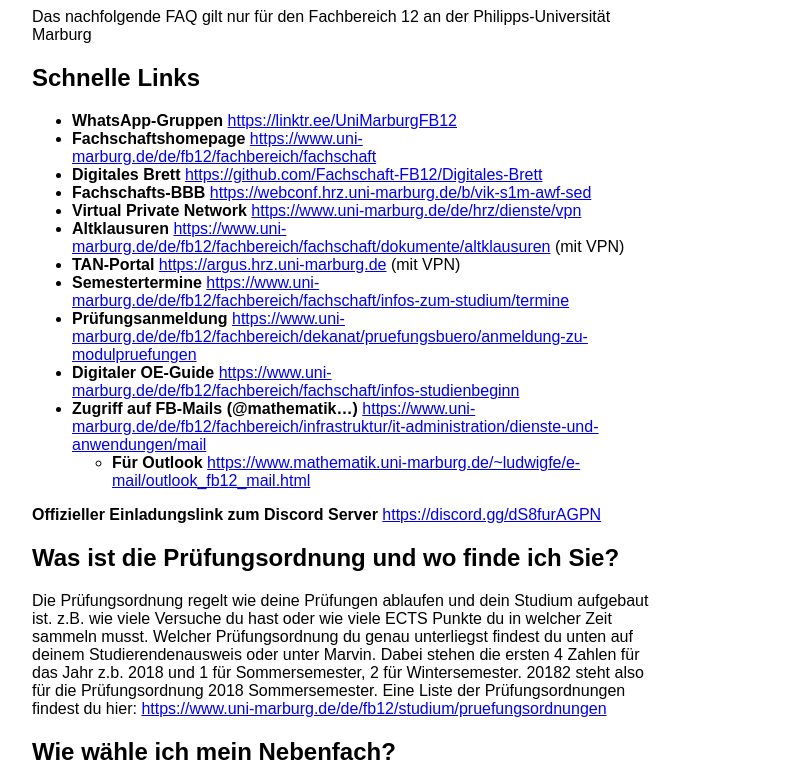
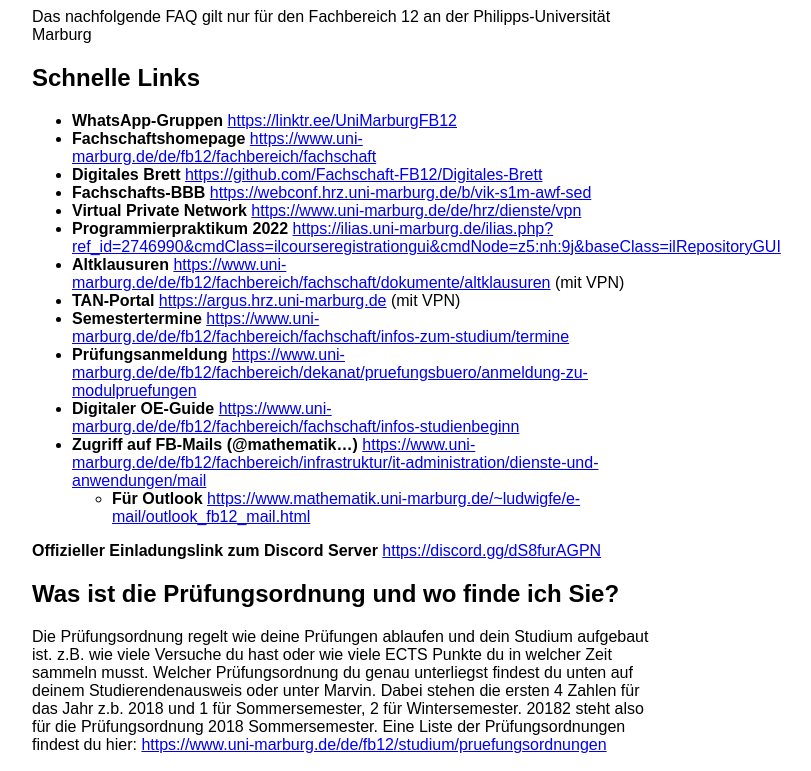
Before and after one commit to Fachschaft-FB12/faq, a plain HTML site: page index.html in a window 1280 px wide. Shown: the top 771 px of the page, without its empty margins (292-1103 px from the left). Drawn offline with Linux system fonts and the light colour scheme.

Commit message:
add progpra

```diff
--- a/index.html
+++ b/index.html
@@ -13,6 +13,7 @@
 <li><strong>Digitales Brett</strong> <a href="https://github.com/Fachschaft-FB12/Digitales-Brett">https://github.com/Fachschaft-FB12/Digitales-Brett</a></li>
 <li><strong>Fachschafts-BBB</strong> <a href="https://webconf.hrz.uni-marburg.de/b/vik-s1m-awf-sed">https://webconf.hrz.uni-marburg.de/b/vik-s1m-awf-sed</a></li>
 <li><strong>Virtual Private Network</strong> <a href="https://www.uni-marburg.de/de/hrz/dienste/vpn">https://www.uni-marburg.de/de/hrz/dienste/vpn</a></li>
+<li><strong>Programmierpraktikum 2022</strong> <a href="https://ilias.uni-marburg.de/ilias.php?ref_id=2746990&cmdClass=ilcourseregistrationgui&cmdNode=z5:nh:9j&baseClass=ilRepositoryGUI">https://ilias.uni-marburg.de/ilias.php?ref_id=2746990&cmdClass=ilcourseregistrationgui&cmdNode=z5:nh:9j&baseClass=ilRepositoryGUI</a></li>
 <li><strong>Altklausuren</strong> <a href="https://www.uni-marburg.de/de/fb12/fachbereich/fachschaft/dokumente/altklausuren">https://www.uni-marburg.de/de/fb12/fachbereich/fachschaft/dokumente/altklausuren</a> (mit VPN)</li>
 <li><strong>TAN-Portal</strong> <a href="https://argus.hrz.uni-marburg.de">https://argus.hrz.uni-marburg.de</a> (mit VPN)</li>
 <li><strong>Semestertermine</strong> <a href="https://www.uni-marburg.de/de/fb12/fachbereich/fachschaft/infos-zum-studium/termine">https://www.uni-marburg.de/de/fb12/fachbereich/fachschaft/infos-zum-studium/termine</a></li>
```
